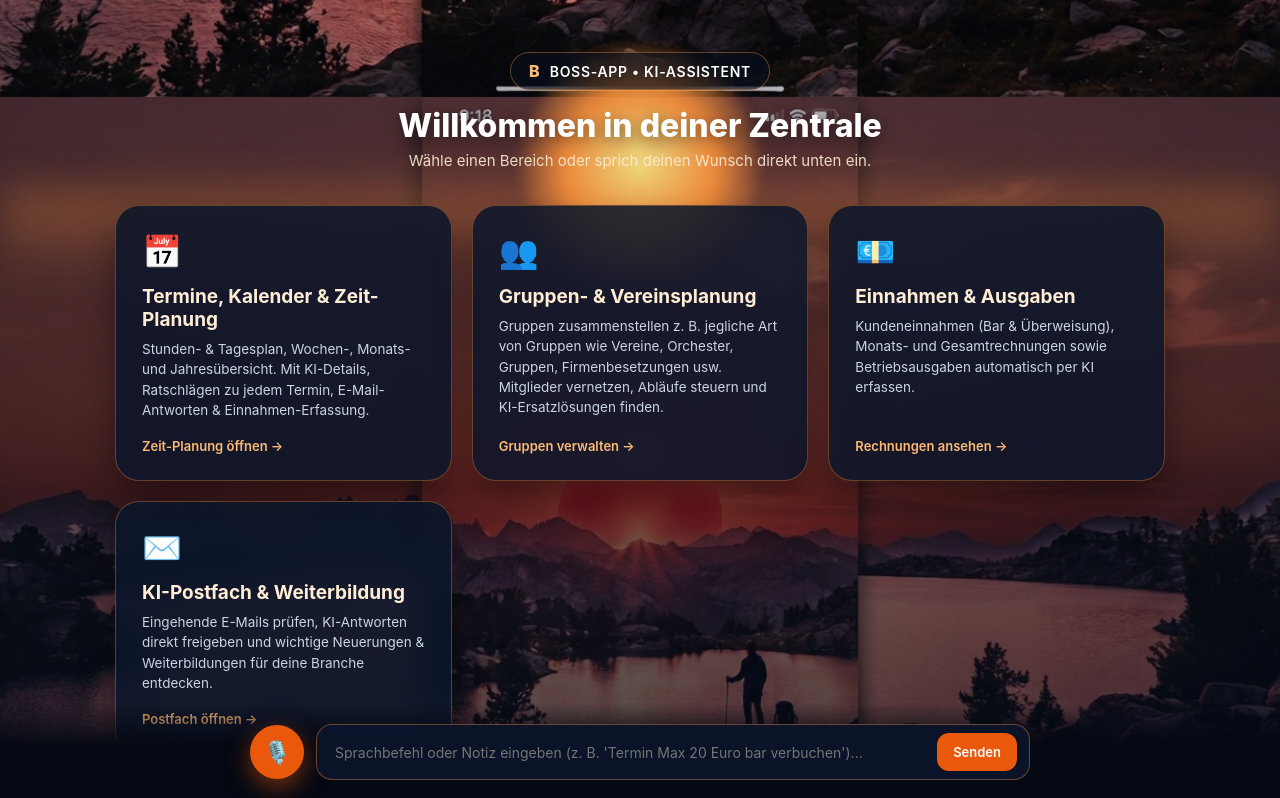
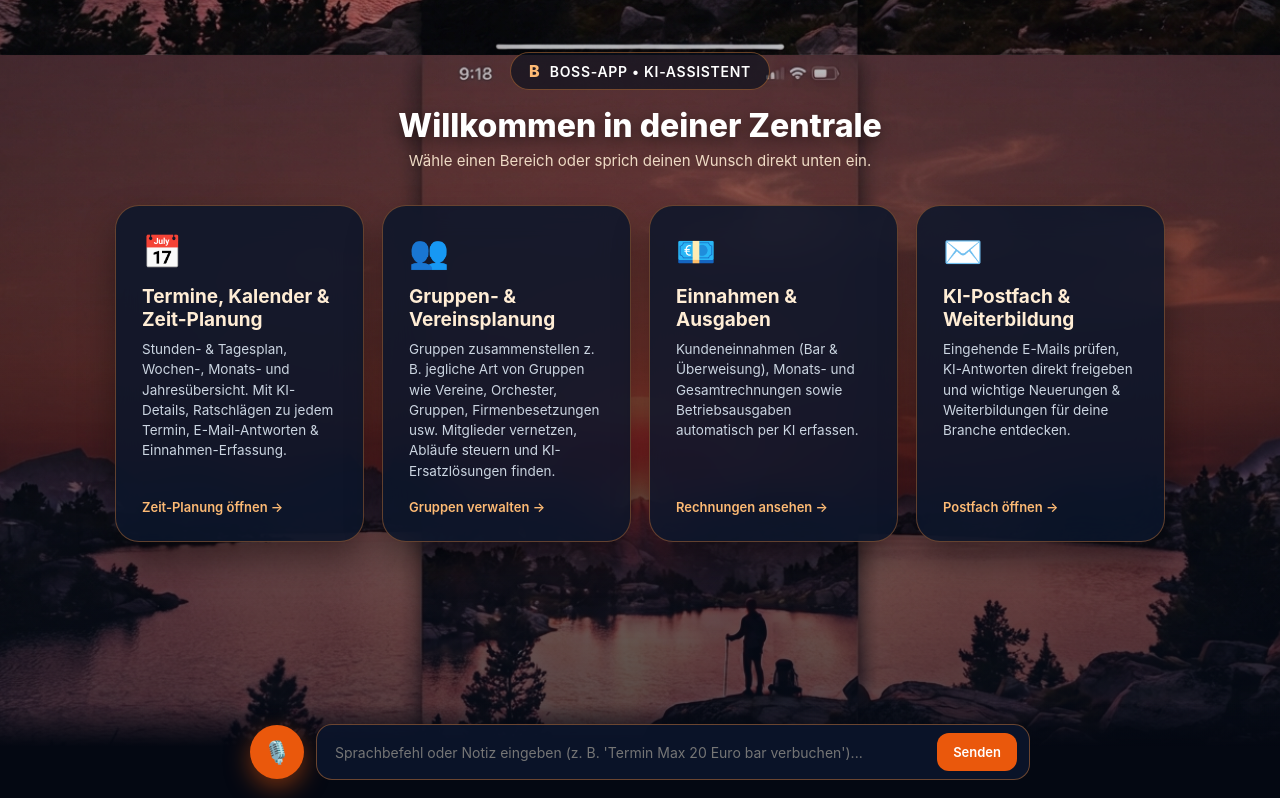
Before and after one commit to foxifilm/Boss-App, a plain HTML site: page index.html in a window 1280 px wide. Shown: the top 798 px of the page. Drawn offline with Linux system fonts and the light colour scheme.

Commit message:
Refactor menu-grid styles in index.html

```diff
--- a/index.html
+++ b/index.html
@@ -11,18 +11,10 @@
                   url('Gemini_Generated_Image_js4lnvjs4lnvjs4l.jpeg')
  center center / cover no-repeat fixed !important;
     }
-    .sunset-sun {
-      position: absolute; top: 45px; left: 50%; transform: translateX(-50%);
-      width: 240px; height: 240px; border-radius: 50%;
-      background: radial-gradient(circle, #fef08a 0%, #fb923c 45%, rgba(234, 88, 12, 0) 75%);
-      filter: blur(6px); opacity: 0.9;
-    }
-    .sunset-horizon {
-      position: absolute; top: 190px; left: 0; right: 0; height: 90px;
-      background: linear-gradient(180deg, rgba(251, 146, 60, 0.35), transparent);
-      filter: blur(20px);
-    }
-    .menu-grid { display: grid; grid-template-columns: repeat(auto-fit, minmax(280px, 1fr)); gap: 20px; margin-top: 30px; }
+
+    .menu-grid { display: grid; grid-template-columns: repeat(4, 1fr); gap: 18px; margin-top: 30px; }
+@media (max-width: 900px) { .menu-grid { grid-template-columns: 1fr; } }
+
     .menu-card {
       background: rgba(11, 21, 43, 0.86); border: 1px solid rgba(251, 146, 60, 0.35);
       border-radius: 24px; padding: 26px; text-decoration: none; color: #fff;
```
